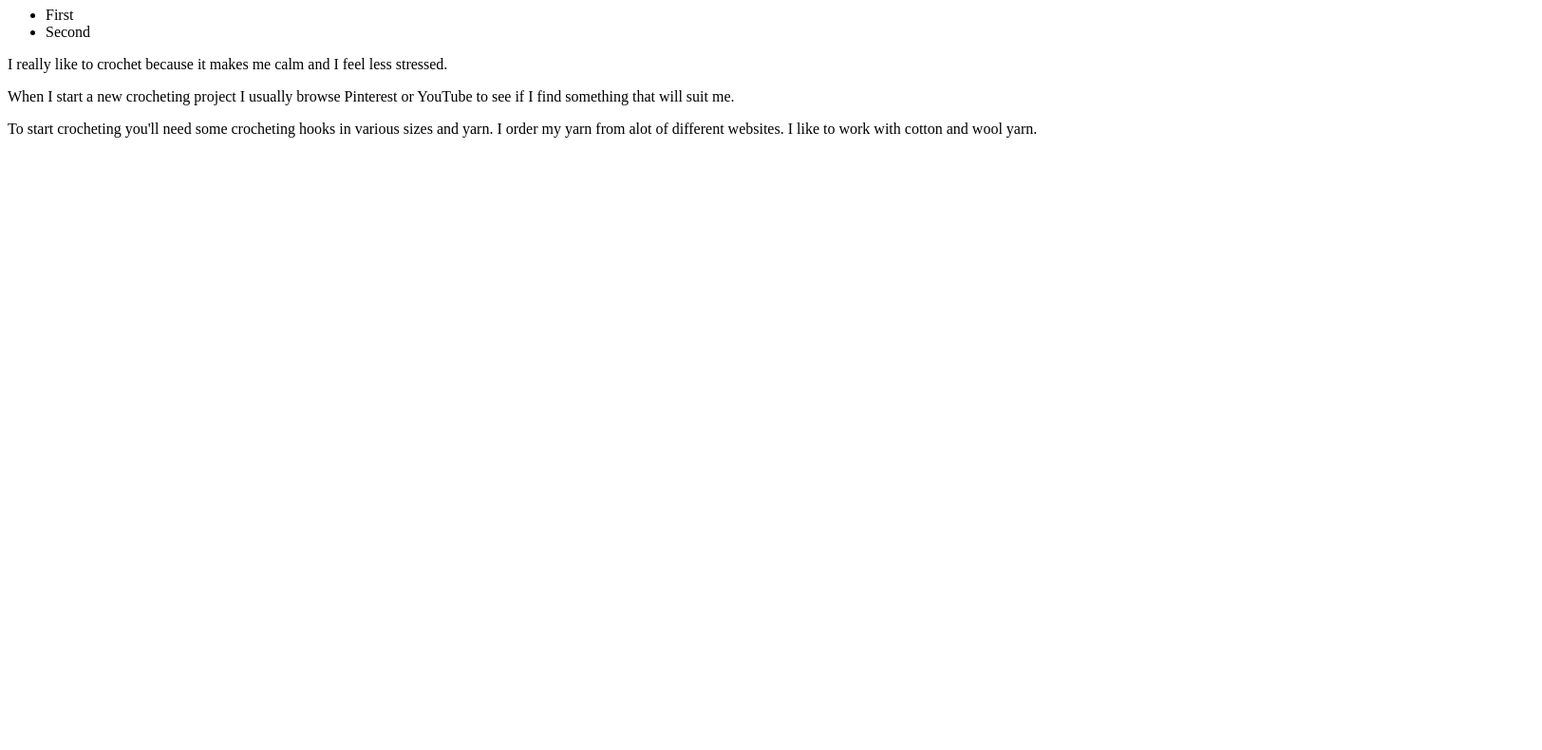
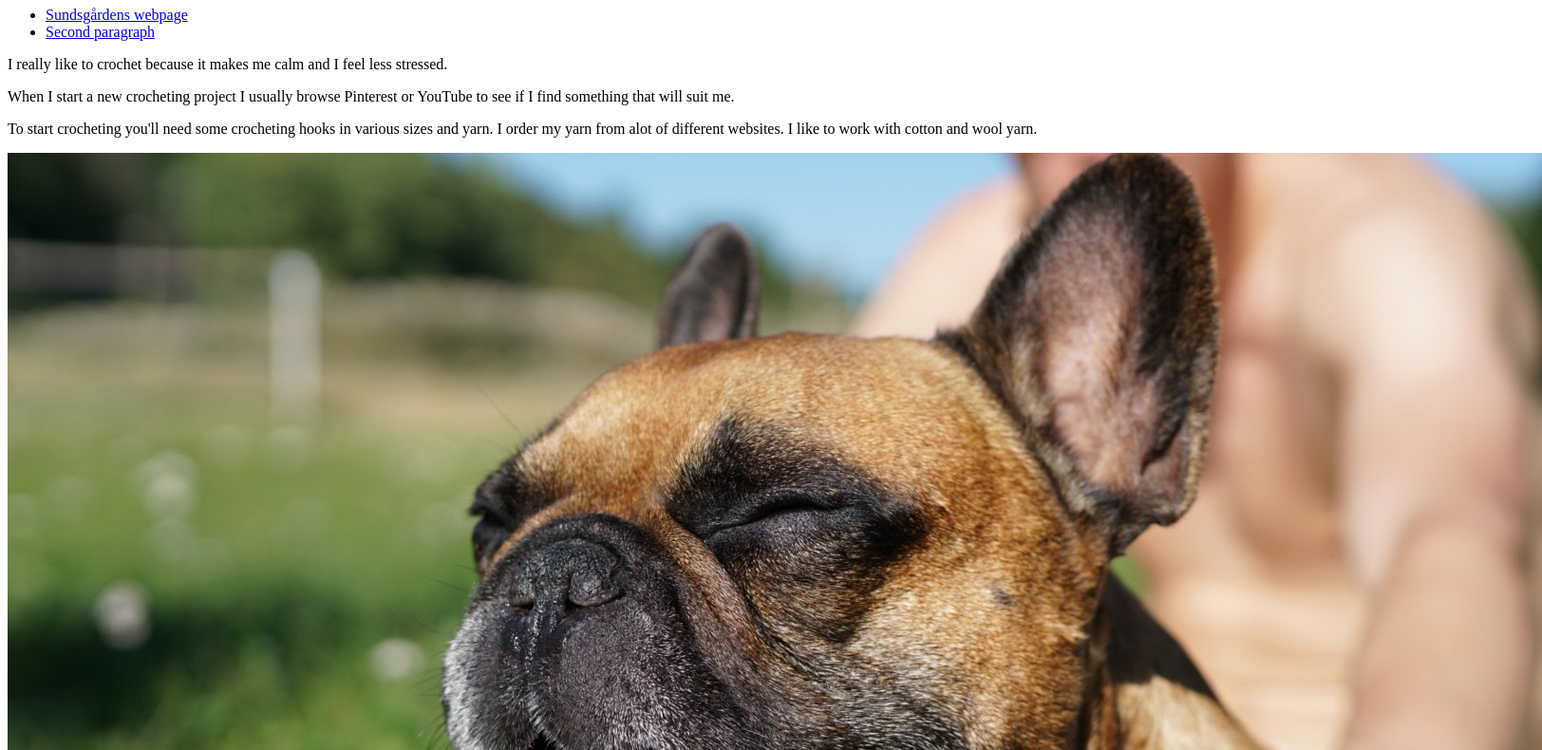
Before and after one commit to Novante/mecenat, a plain HTML site: page index.html in a window 1280 px wide. Shown: the part 73-863 px from the top of the page at 95% size, 1624 px wide, since content can reach past the window. Before the commit the page ends 800 px from the top, so only its background shows below. Drawn offline with Linux system fonts and the light colour scheme.

Commit message:
added image

```diff
--- a/index.html
+++ b/index.html
@@ -11,8 +11,8 @@
         <h1>My webpage</h1>
         <nav>
             <ul>
-                <li>First</li>
-                <li>Second</li>
+                <li><a href="https://sundsgarden.se/">Sundsgårdens webpage</a></li>
+                <li><a href="#second-paragraph">Second paragraph</a></li>
             </ul>
         </nav>
      </header>
@@ -22,7 +22,8 @@
                  and I feel less stressed.
                 </p>
             </section>
-         <section>
+
+         <section id="second-paragraph">
              <p>When I start a new crocheting project I usually
                  browse Pinterest or YouTube to see if I find something
                  that will suit me.
@@ -34,7 +35,9 @@
                  different websites.
                  I like to work with cotton and wool yarn.
                 </p>
-         </section>
+                <img src="images/Dog.jpg" alt="dog" title="Dog in the sun">
+
+            </section>
      </main>
 
 
```
Also changed, not shown: images/Dog.jpg (added).
